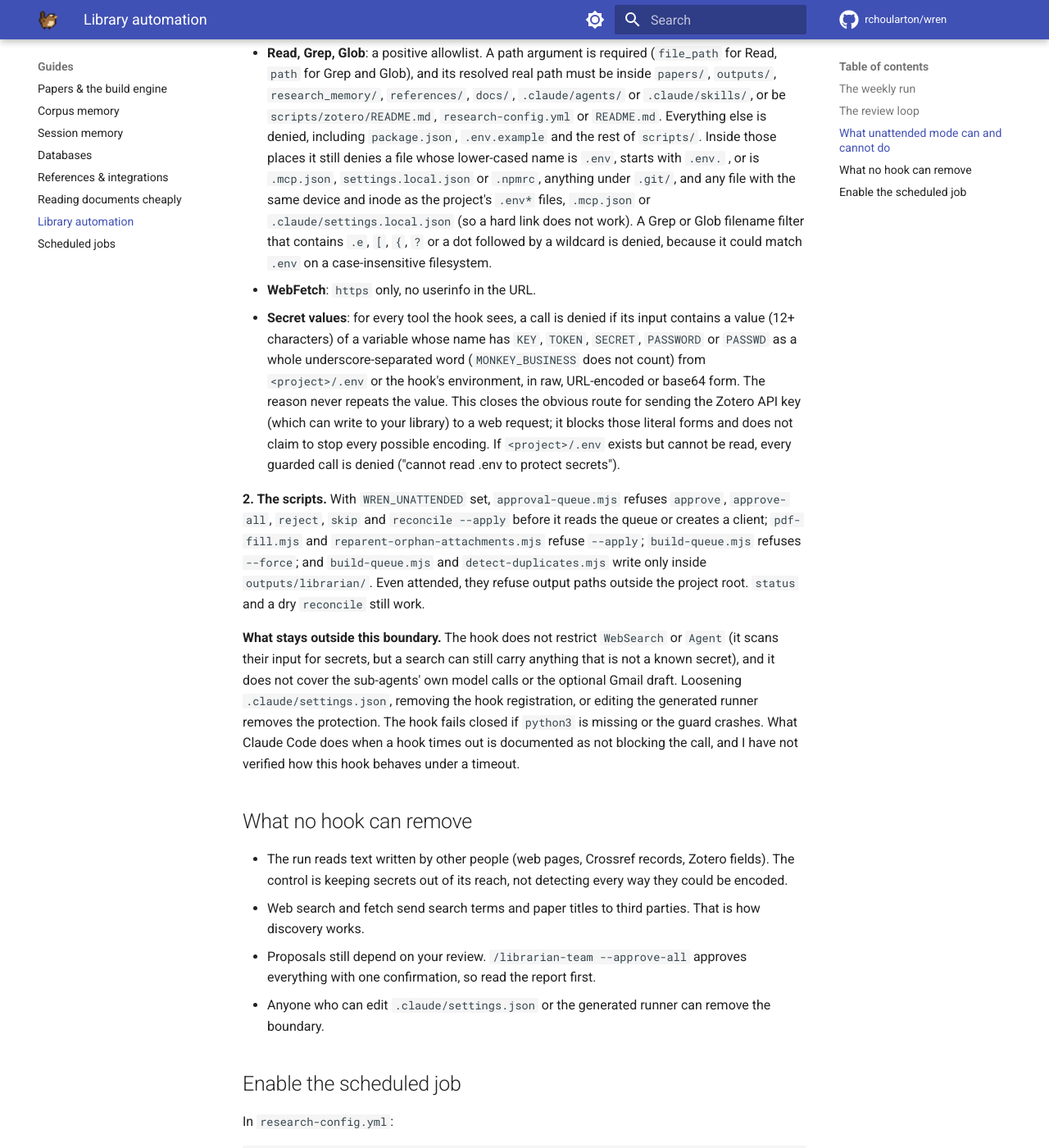
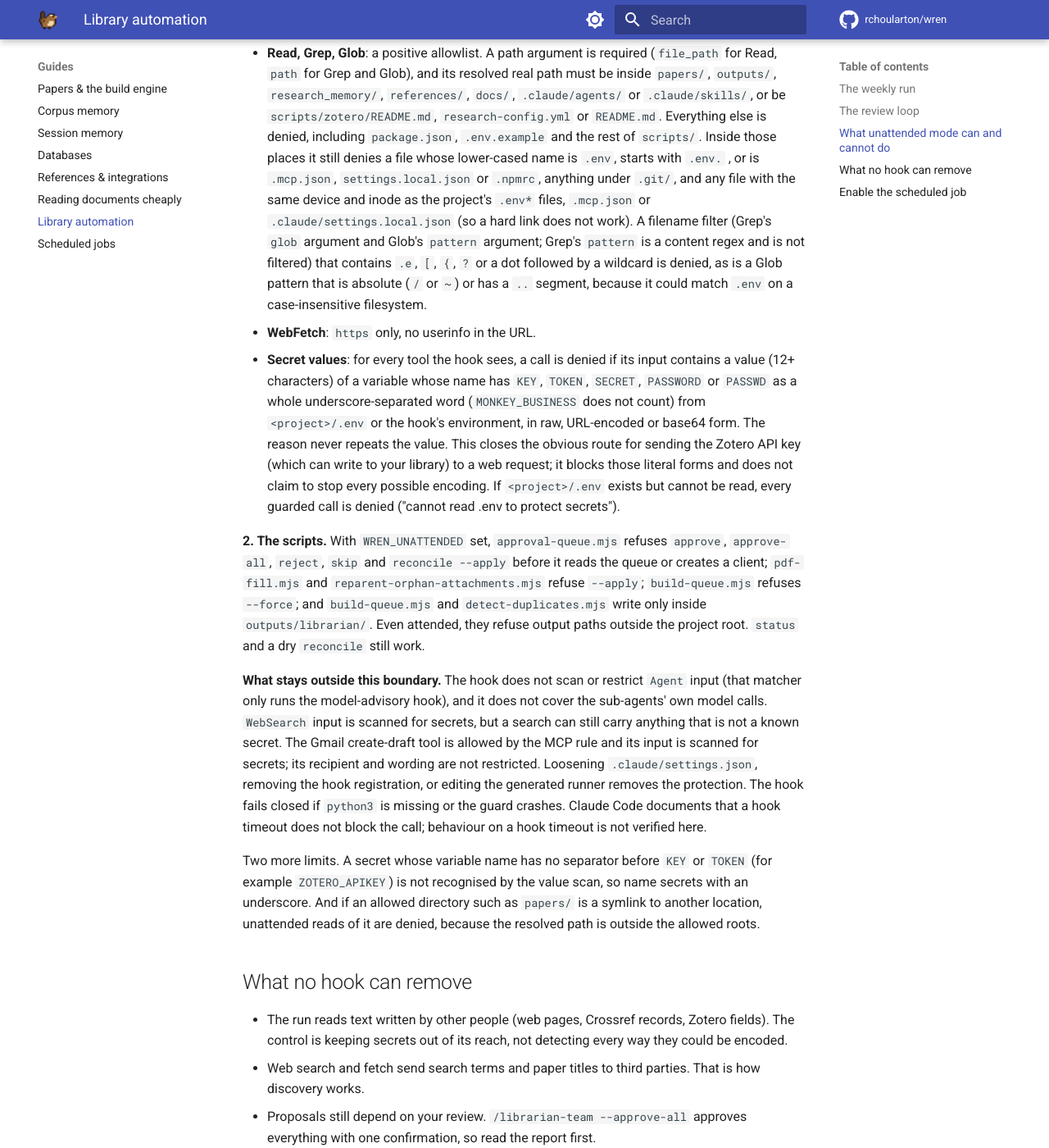
Before and after one commit to rchoularton/wren, an MkDocs documentation site: the page built from docs/guides/library-automation.md, in a window 1280 px wide and 1400 px high, scrolled down 1898 px. Shown: the whole window at 82% size. Built offline with MkDocs 1.6.1 and Material for MkDocs 9.7.7, drawn with Linux system fonts in a browser that asks for light colours; comment, search, counter and statistics services are not loaded.

Commit message:
fix: apply filename filter only to Grep glob and Glob pattern; docs precision (#7)
Co-Authored-By: Claude Sonnet 5.5 <noreply@anthropic.com>

```diff
--- a/docs/guides/library-automation.md
+++ b/docs/guides/library-automation.md
@@ -61,8 +61,8 @@ missing `python3`, a crash) into a deny. The hook denies with a `deny` JSON and
   and the rest of `scripts/`. Inside those places it still denies a file whose lower-cased name is `.env`,
   starts with `.env.` , or is `.mcp.json`, `settings.local.json` or `.npmrc`, anything under `.git/`, and any
   file with the same device and inode as the project's `.env*` files, `.mcp.json` or
-  `.claude/settings.local.json` (so a hard link does not work). A Grep or Glob filename filter that contains
-  `.e`, `[`, `{`, `?` or a dot followed by a wildcard is denied, because it could match `.env` on a
+  `.claude/settings.local.json` (so a hard link does not work). A filename filter (Grep's `glob` argument and Glob's `pattern` argument; Grep's `pattern` is a content regex and is not filtered) that contains
+  `.e`, `[`, `{`, `?` or a dot followed by a wildcard is denied, as is a Glob pattern that is absolute (`/` or `~`) or has a `..` segment, because it could match `.env` on a
   case-insensitive filesystem.
 - **WebFetch**: `https` only, no userinfo in the URL.
 - **Secret values**: for every tool the hook sees, a call is denied if its input contains a value (12+
@@ -79,12 +79,18 @@ missing `python3`, a crash) into a deny. The hook denies with a `deny` JSON and
 and `build-queue.mjs` and `detect-duplicates.mjs` write only inside `outputs/librarian/`. Even attended,
 they refuse output paths outside the project root. `status` and a dry `reconcile` still work.
 
-**What stays outside this boundary.** The hook does not restrict `WebSearch` or `Agent` (it scans their input for
-secrets, but a search can still carry anything that is not a known secret), and it does not cover the sub-agents'
-own model calls or the optional Gmail draft. Loosening `.claude/settings.json`, removing the hook registration, or
-editing the generated runner removes the protection. The hook fails closed if `python3` is missing or the guard
-crashes. What Claude Code does when a hook times out is documented as not blocking the call, and I have not
-verified how this hook behaves under a timeout.
+**What stays outside this boundary.** The hook does not scan or restrict `Agent` input (that matcher only runs the
+model-advisory hook), and it does not cover the sub-agents' own model calls. `WebSearch` input is scanned for secrets,
+but a search can still carry anything that is not a known secret. The Gmail create-draft tool is allowed by the MCP
+rule and its input is scanned for secrets; its recipient and wording are not restricted. Loosening
+`.claude/settings.json`, removing the hook registration, or editing the generated runner removes the protection.
+The hook fails closed if `python3` is missing or the guard crashes. Claude Code documents that a hook timeout does
+not block the call; behaviour on a hook timeout is not verified here.
+
+Two more limits. A secret whose variable name has no separator before `KEY` or `TOKEN` (for example
+`ZOTERO_APIKEY`) is not recognised by the value scan, so name secrets with an underscore. And if an allowed
+directory such as `papers/` is a symlink to another location, unattended reads of it are denied, because the
+resolved path is outside the allowed roots.
 
 ## What no hook can remove
 
```
Also changed, not shown: 2 other files.
